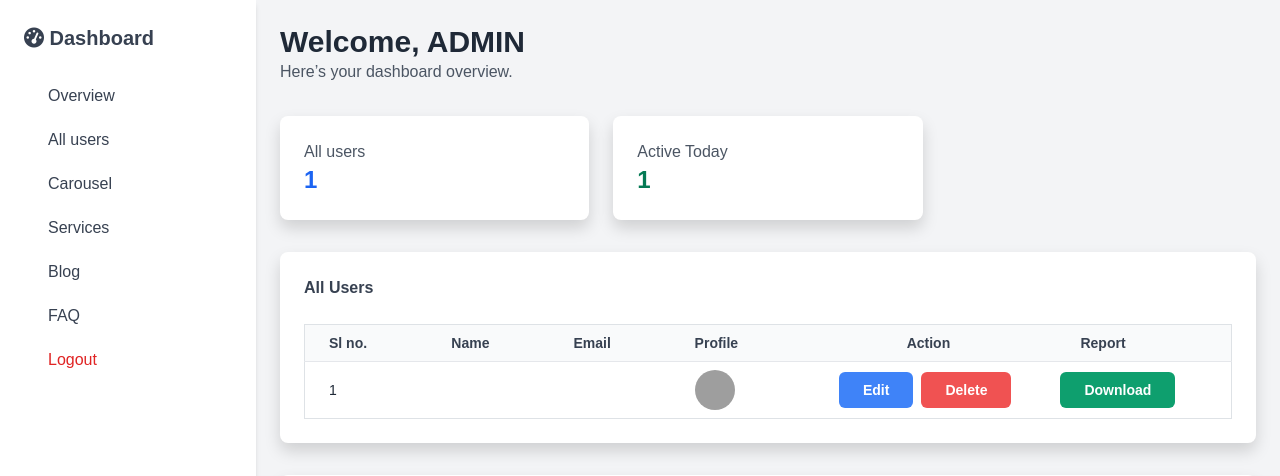
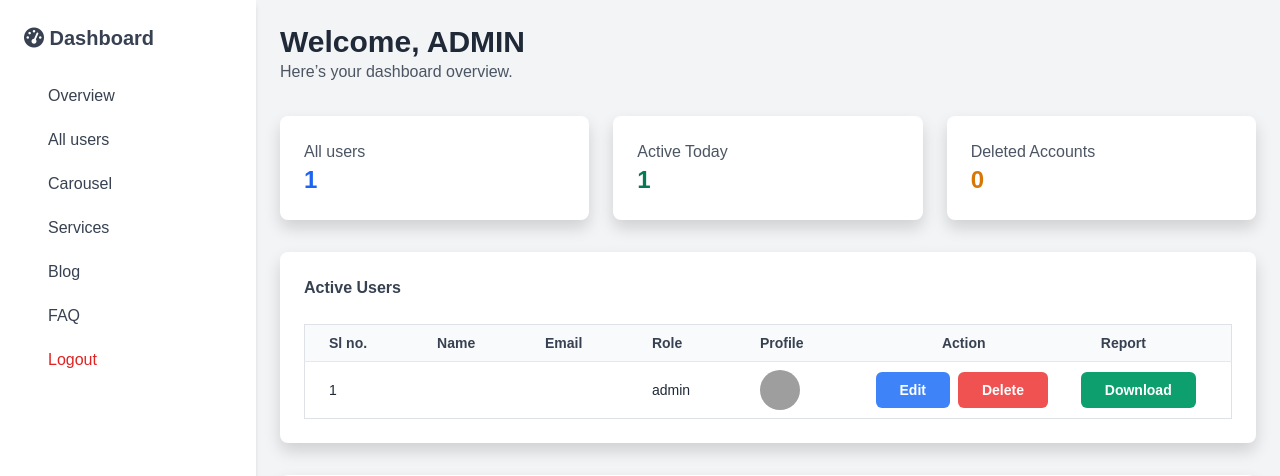
Before and after one commit to ratikantPradhan/Mini-User-management-System, a PHP site: page /admin_dashboard.php in a window 1280 px wide. Shown: the top 476 px of the page. Run offline with PHP 8.4, Linux system fonts and the light colour scheme; a user stored in the database is signed in; data comes from the database, SQL or seed files in the repository; some libraries are stand-ins or nearby versions; grey boxes are pictures that could not be loaded.

Commit message:
update: adminn dashboard by adding inactive users and many more

```diff
--- a/admin_dashboard.php
+++ b/admin_dashboard.php
@@ -3,6 +3,10 @@ require "db.php";
 session_start();
 
 if (!isset($_SESSION['user_id'])) {
+    header("Location: login.php");
+    exit();
+}
+if (!isset($_SESSION["role"]) || $_SESSION["role"] !== "admin") {
     header("Location: login.php");
     exit();
 }
@@ -108,8 +112,9 @@ $result = $conn->query($sql);
             <div class="bg-white shadow rounded-lg p-6">
                 <p class="text-gray-600">All users</p>
                 <p class="text-2xl font-bold text-blue-600"><?php $sql = "SELECT * FROM users";
-                                                            $result = $conn->query($sql);
-                                                            echo $result->num_rows; ?></p>
+                $result = $conn->query($sql);
+                echo $result->num_rows; ?>
+                </p>
             </div>
             <div class="bg-white shadow rounded-lg p-6">
                 <p class="text-gray-600">Active Today</p>
@@ -129,10 +134,24 @@ $result = $conn->query($sql);
                 </p>
 
             </div>
-            <!-- <div class="bg-white shadow rounded-lg p-6">
-                <p class="text-gray-600">Pending Requests</p>
-                <p class="text-2xl font-bold text-yellow-600">3</p>
-            </div> -->
+            <div class="bg-white shadow rounded-lg p-6">
+                <p class="text-gray-600">Deleted Accounts</p>
+                <p class="text-2xl font-bold text-yellow-600">
+
+                    <?php
+                    $sql = "SELECT * FROM users WHERE status = 1";
+                    $result = $conn->query($sql);
+                    $users = $result->fetch_all(MYSQLI_ASSOC);
+                    $deletedCount = 0; //
+                    foreach ($users as $user) {
+                        if ($user['status'] == 1) {
+                            $deletedCount++;
+                        }
+                    }
+                    echo $deletedCount;
+                    ?>
+                </p>
+            </div>
         </section>
 
         <!-- Charts -->
@@ -140,7 +159,7 @@ $result = $conn->query($sql);
 
         <!-- Staff Table -->
         <section id="staff" class="bg-white shadow rounded-lg p-6">
-            <p class="text-gray-700 font-semibold mb-4">All Users</p>
+            <p class="text-gray-700 font-semibold mb-4">Active Users</p>
             <div class="overflow-x-auto">
                 <table class="min-w-full border divide-y divide-gray-200 text-sm">
                     <thead class="bg-gray-50 text-gray-700">
@@ -148,6 +167,7 @@ $result = $conn->query($sql);
                             <th class="px-4 py-2 text-left">Sl no.</th>
                             <th class="px-4 py-2 text-left">Name</th>
                             <th class="px-4 py-2 text-left">Email</th>
+                            <th class="px-4 py-2 text-left">Role</th>
                             <th class="px-4 py-2 text-left">Profile</th>
                             <th class="px-4 py-2 text-center" colspan="2">Action</th>
                             <th class="px-4 py-2 text-left">Report</th>
@@ -156,7 +176,7 @@ $result = $conn->query($sql);
                     </thead>
                     <tbody class="divide-y divide-gray-100 text-gray-800 p-2 m-2">
                         <?php
-                        $sql = 'SELECT * FROM users WHERE status = 0';
+                        $sql = 'SELECT * FROM users WHERE status = 0 ORDER BY role="admin" DESC';
                         $result = $conn->query($sql);
 
                         while ($user = $result->fetch_assoc()) { ?>
@@ -164,6 +184,7 @@ $result = $conn->query($sql);
                                 <td class="px-4 py-2 text-left"><?php echo $user['id']; ?></td>
                                 <td class="px-4 py-2 text-left"><?php echo $user['username']; ?></td>
                                 <td class="px-4 py-2 text-left"> <?php echo $user['email']; ?></td>
+                                <td class="px-4 py-2 text-left"> <?php echo $user['role']; ?></td>
                                 <td class="px-4 py-2 text-left"> <img src="<?php echo $user['profile']; ?>" alt="" class="flex-shrink-0 w-10 h-10 rounded-full display-flex float-left"></td>
                                 <td class="px-1 py-2 text-right">
                                     <button class="bg-blue-500 hover:bg-blue-700 text-white font-bold py-2 px-4 rounded"><a href="edit_user.php?id=<?= $user['id'] ?>" class="text-white hover:text-white-600 hover:underline">Edit</button>
```
